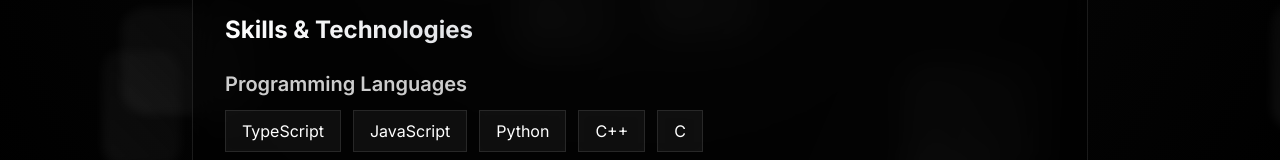
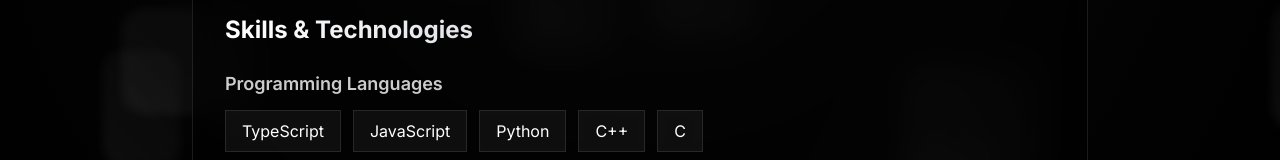
Before and after one commit to harshhh28/Portfolio, a Next.js app: page / in a window 1280 px wide. Shown: the part 583-743 px from the top of the page. Built offline with nearby package versions, Linux system fonts and the light colour scheme.

Commit message:
fix(about): adjust font size for programming languages heading

```diff
--- a/src/app/page.tsx
+++ b/src/app/page.tsx
@@ -347,7 +347,7 @@ export default function About() {
                 </h2>
                 <div className="space-y-6">
                   <div>
-                    <h3 className="text-base sm:text-xl font-semibold mb-3 text-white/80">
+                    <h3 className="text-base sm:text-lg font-semibold mb-3 text-white/80">
                       Programming Languages
                     </h3>
                     <div className="flex flex-wrap gap-2 sm:gap-3">
```
